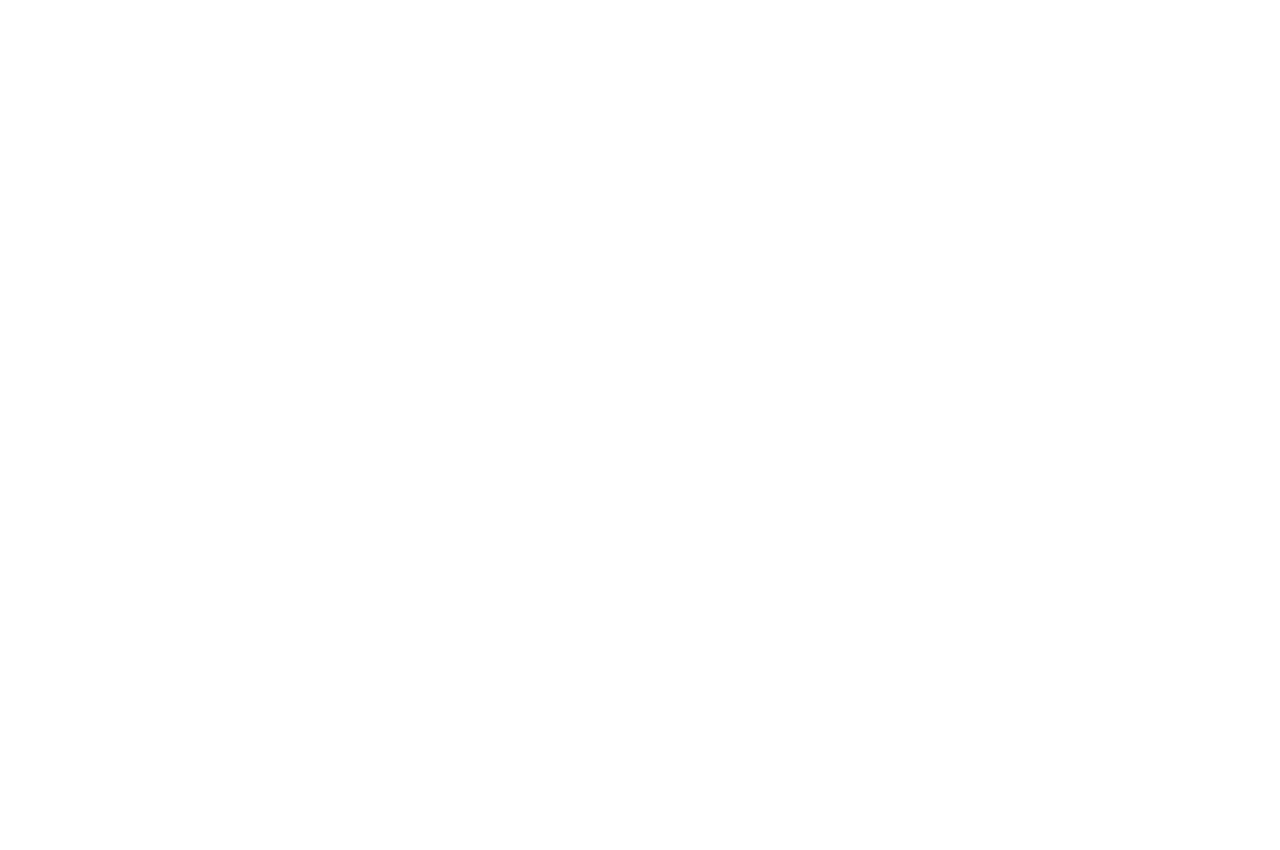
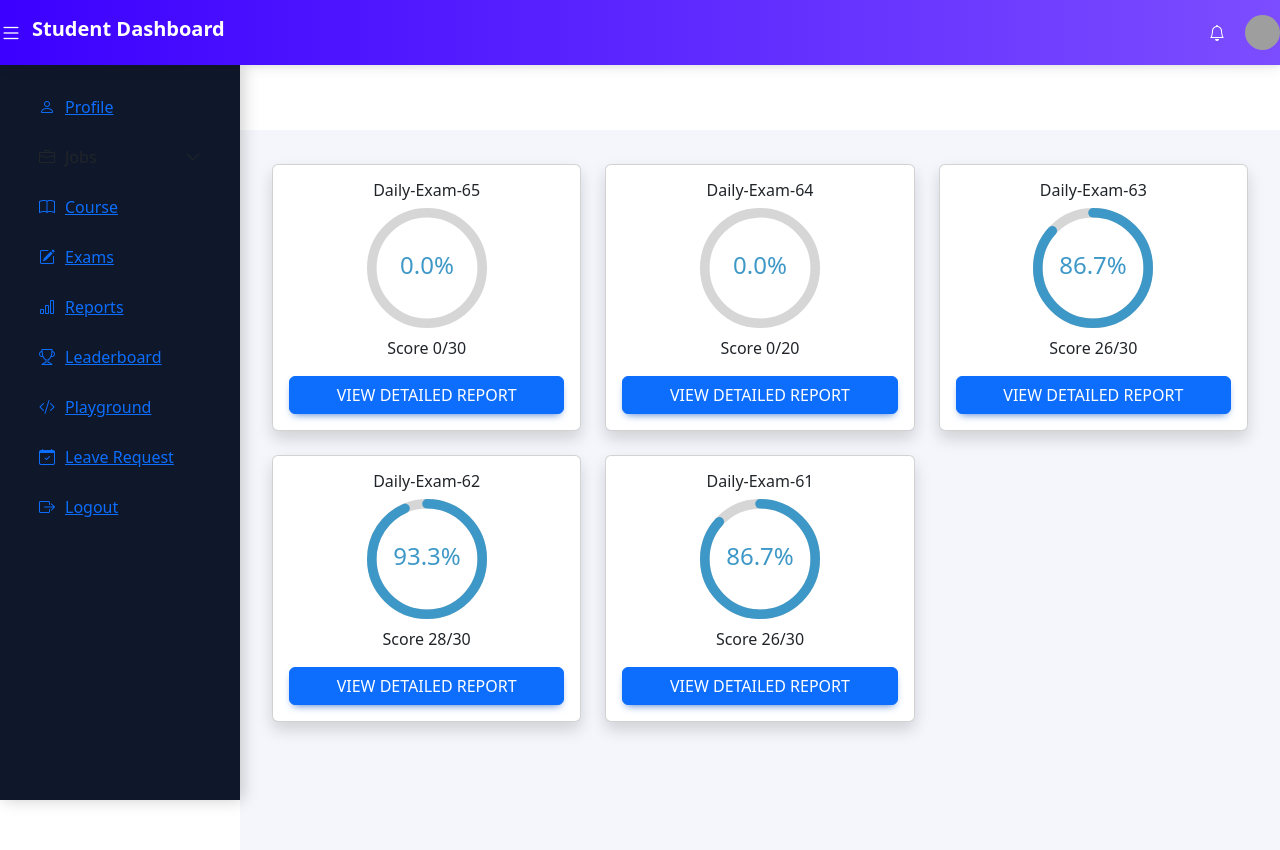
Before and after one commit to sssituser/python12to1pmmainproject, a React (Vite) app in the folder placementapp/: page /dashboard/daily-exams in a window 1280 px wide. Before the commit this address had no page. Shown: the top 850 px of the page. Before the commit the page ends 800 px from the top, so only its background shows below. Built offline with nearby package versions, Linux system fonts and the light colour scheme; grey boxes are pictures that could not be loaded.

Commit message:
DailyExam updated

```diff
--- a/placementapp/src/App.jsx
+++ b/placementapp/src/App.jsx
@@ -5,6 +5,7 @@ import Dashboard from "./Layout/Dashboard";
 import Course from "./pages/Course";
 import ExamLeaderboard from "./pages/ExamLeaderboard";
 import ExamReports from "./pages/ExamReports";
+import DailyExamReports from "./pages/DailyExamReports";
 import Exams from "./pages/Exams";
 import ExamsList from "./pages/ExamsList";
 
@@ -29,48 +30,44 @@ function App() {
 
   <Routes>
 
-        {/* Login Page */}
     <Route path="/" element={<Login />} />
 
-        {/* Standalone Exam Page (No Dashboard Layout) */}
     <Route path="/exam" element={<Exams />} />
 
-        {/* Dashboard Layout Routes */}
     <Route path="/dashboard" element={<Dashboard />}>
 
       <Route index element={<Profile />} />
-          <Route path="/dashboard/profile" element={<Profile />} />
 
-          <Route path="/dashboard/jobs" element={<Jobs />} />
+      <Route path="profile" element={<Profile />} />
 
+      <Route path="jobs" element={<Jobs />} />
       <Route path="alljobs" element={<AllJobs />} />
       <Route path="appliedjobs" element={<AppliedJobs />} />
       <Route path="jobs/:id" element={<JobDetails />} />
 
-          <Route path="/dashboard/alljobs" element={<AllJobs />} />
-          <Route path="/dashboard/appliedjobs" element={<AppliedJobs />} />
-          <Route path="/dashboard/jobdetails" element={<JobDetails />} />
+      <Route path="course" element={<Course />} />
 
+      <Route path="exams" element={<ExamsList />} />
 
-          <Route path="/dashboard/course" element={<Course />} />
+      <Route path="exam-reports" element={<ExamReports />} />
+      <Route path="daily-exams" element={<DailyExamReports />} />
+      <Route path="exam-leaderboard" element={<ExamLeaderboard />} />
+      <Route path="playground" element={<Playground />} />
+      <Route path="playground/:language" element={<PlaygroundDetail />} />
 
-          <Route path="/dashboard/exams" element={<ExamsList />} />
-          <Route path="/dashboard/exam-reports" element={<ExamReports />} />
-          <Route path="/dashboard/exam-leaderboard" element={<ExamLeaderboard />} />
+      <Route path="python-exam" element={<PythonExam />} />
 
-          <Route path="/dashboard/playground" element={<Playground />} />
-          <Route path="/dashboard/playground/:language" element={<PlaygroundDetail />} />
-          <Route path="/dashboard/python-exam" element={<PythonExam />} />
-          <Route path="/dashboard/reports" element={<Reports />} />
+      <Route path="reports" element={<Reports />} />
 
-          <Route path="/dashboard/leave-request" element={<LeaveRequest />} />
+      <Route path="leave-request" element={<LeaveRequest />} />
 
-          <Route path="/dashboard/logout" element={<Logout />} />
+      <Route path="logout" element={<Logout />} />
 
     </Route>
 
   </Routes>
 </>
+
 );
 }
 
--- /dev/null
+++ b/placementapp/src/pages/DailyExamReports.jsx
@@ -0,0 +1,62 @@
+import { CircularProgressbar } from "react-circular-progressbar";
+import "react-circular-progressbar/dist/styles.css";
+
+const exams = [
+{ id: 65, score: 0, total: 30 },
+{ id: 64, score: 0, total: 20 },
+{ id: 63, score: 26, total: 30 },
+{ id: 62, score: 28, total: 30 },
+{ id: 61, score: 26, total: 30 },
+];
+
+function DailyExamReports() {
+
+return (
+
+<div className="container mt-4">
+
+  <div className="row">
+
+    {exams.map((exam) => {
+
+      const percentage = (exam.score / exam.total) * 100;
+
+      return (
+
+        <div className="col-md-4 mb-4" key={exam.id}>
+
+          <div className="card p-3 text-center shadow">
+
+            <h6>Daily-Exam-{exam.id}</h6>
+
+            <div style={{ width: "120px", margin: "auto" }}>
+              <CircularProgressbar
+                value={percentage}
+                text={`${percentage.toFixed(1)}%`}
+              />
+            </div>
+
+            <p className="mt-2">
+              Score {exam.score}/{exam.total}
+            </p>
+
+            <button className="btn btn-primary">
+              View Detailed Report
+            </button>
+
+          </div>
+
+        </div>
+
+      );
+
+    })}
+
+  </div>
+
+</div>
+
+);
+}
+
+export default DailyExamReports;
--- a/placementapp/src/pages/ExamReports.jsx
+++ b/placementapp/src/pages/ExamReports.jsx
@@ -8,40 +8,43 @@ return (
 
 <div className="container mt-5">
   <div className="row">
+
     <div className="col-md-3">
-                  <div className="card text-center">
+      <div className="card text-center p-3 shadow">
         <h5>Daily Exam</h5>
+
         <button
           className="btn btn-success"
-                      onClick={() => navigate("/daily-exams")}
+          onClick={() => navigate("/dashboard/daily-exams")}
         >
-                      View
+          VIEW
+        </button>
+
+      </div>
+    </div>
+
+    <div className="col-md-3">
+      <div className="card text-center p-3 shadow">
+        <h5>Weekly Exam</h5>
+        <button className="btn btn-secondary">
+          COMING SOON
         </button>
       </div>
     </div>
 
     <div className="col-md-3">
-                    <div className="card text-center">
-                    <h5>Weekly Exam</h5>
-                    <button className="btn btn-secondary">
-                    Coming Soon
-                    </button>
-                    </div>
-            </div>
-
-            <div className="col-md-3">
-                <div className="card text-center">
+      <div className="card text-center p-3 shadow">
         <h5>Monthly Exam</h5>
         <button className="btn btn-secondary">
-                Coming Soon
+          COMING SOON
         </button>
       </div>
     </div>
 
   </div>
 </div>
+
 );
-
 }
 
 export default ExamReports;
```
Lines whose indentation alone changed are shown as unchanged.
